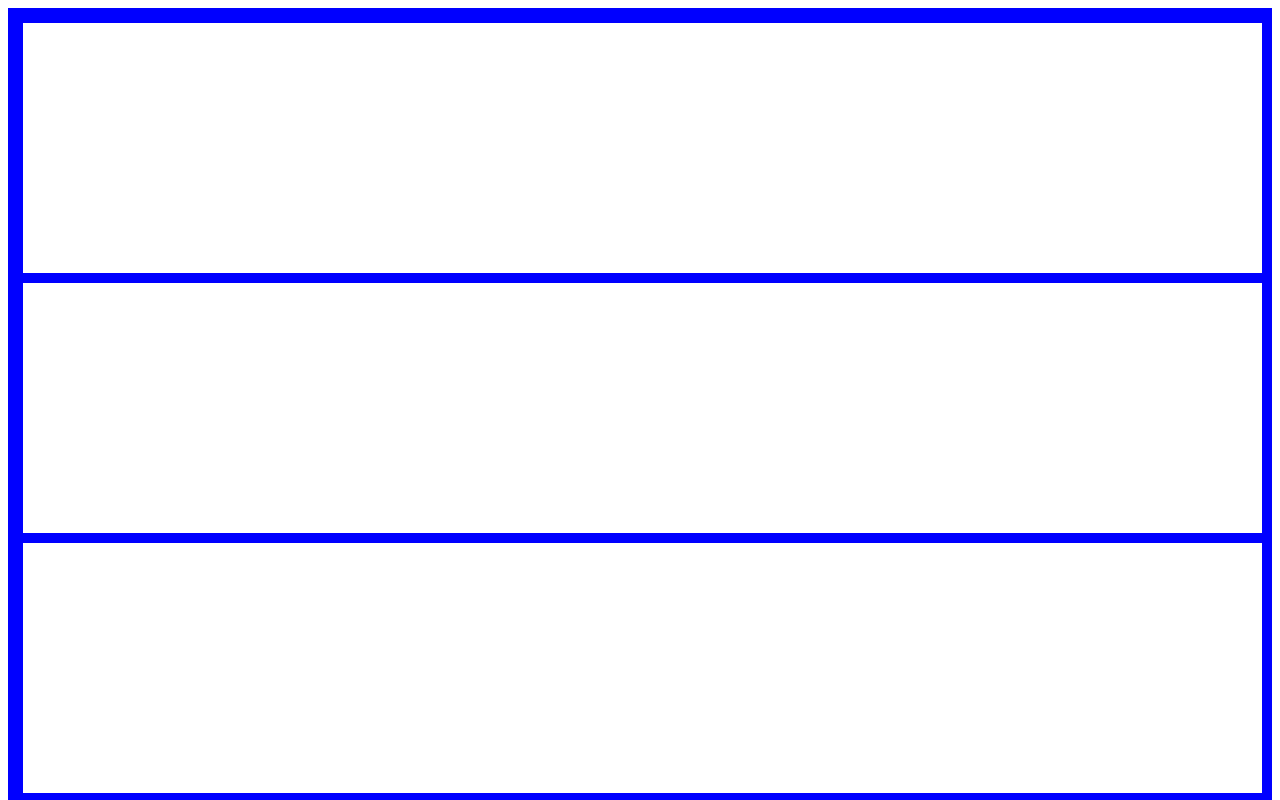
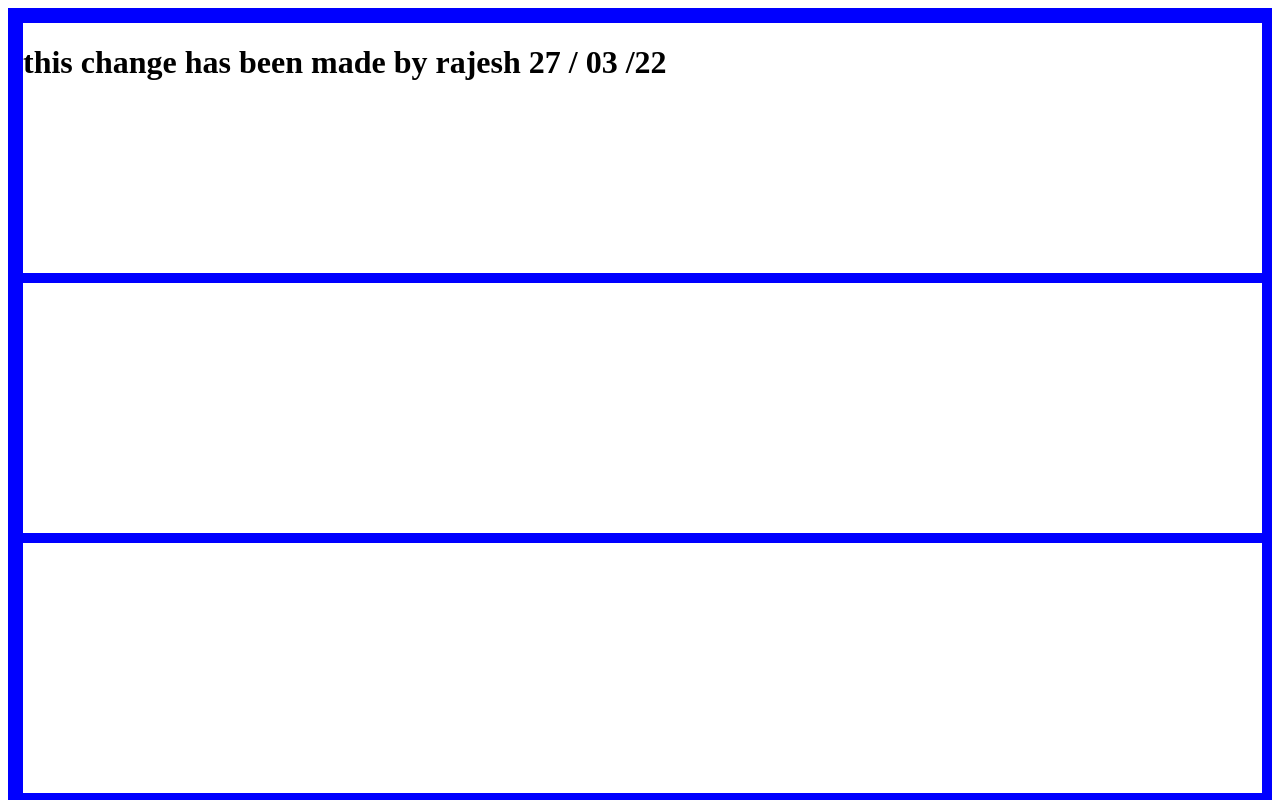
Before and after one commit to Dynamic-Hustler/Growth1, a plain HTML site: page index.html in a window 1280 px wide. Shown: the top 800 px of the page. Drawn offline with Linux system fonts and the light colour scheme.

Commit message:
Update index.html

```diff
--- a/index.html
+++ b/index.html
@@ -20,12 +20,12 @@
 </style>
 <body>
     <div class="container">
-        <div class="in1"></div>
+        <div class="in1"><h1> this change has been made by rajesh 27 / 03 /22</h1></div>
         <div class="in2"></div>
         <div class="in3"></div>
         <div class="in4"></div>
         <div class="in5">My Contribution</div>
     </div>
-    <h1> this change has been made by rajesh</h1>
+
 </body>
 </html>
```
